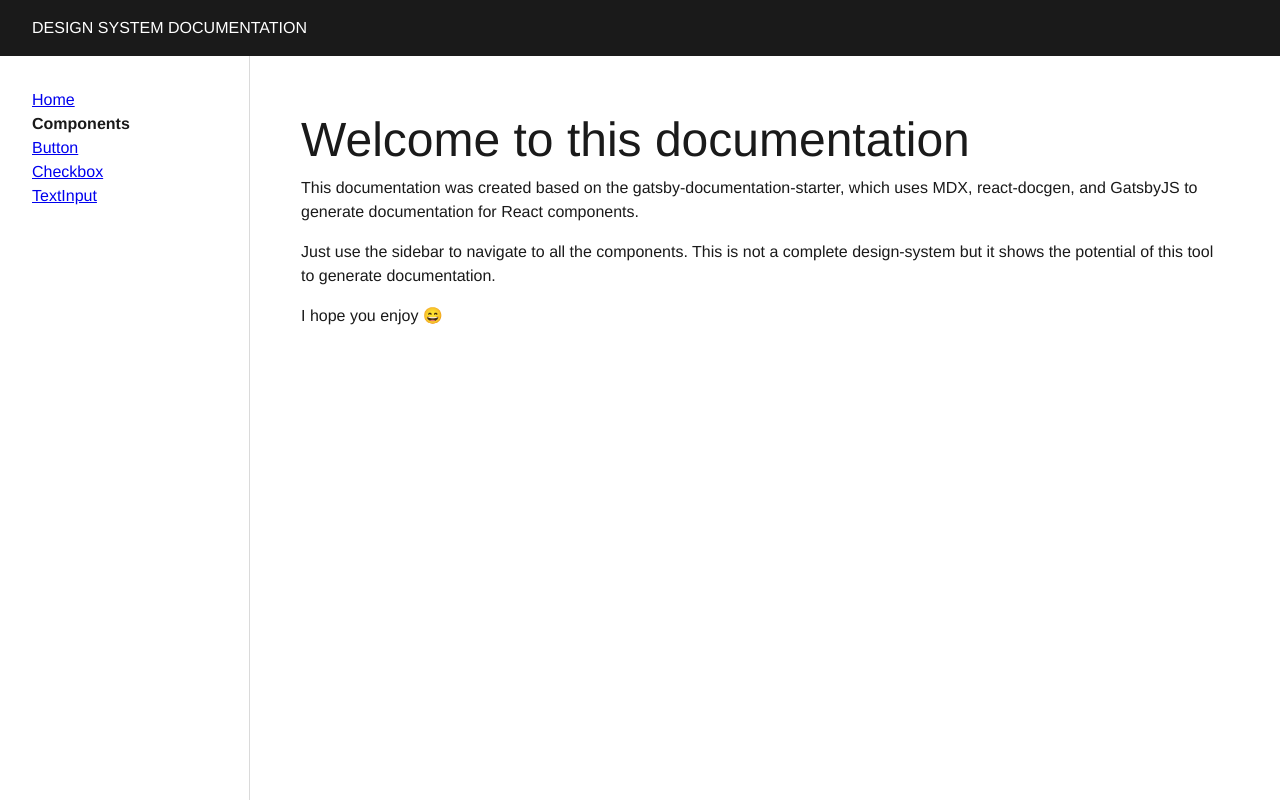
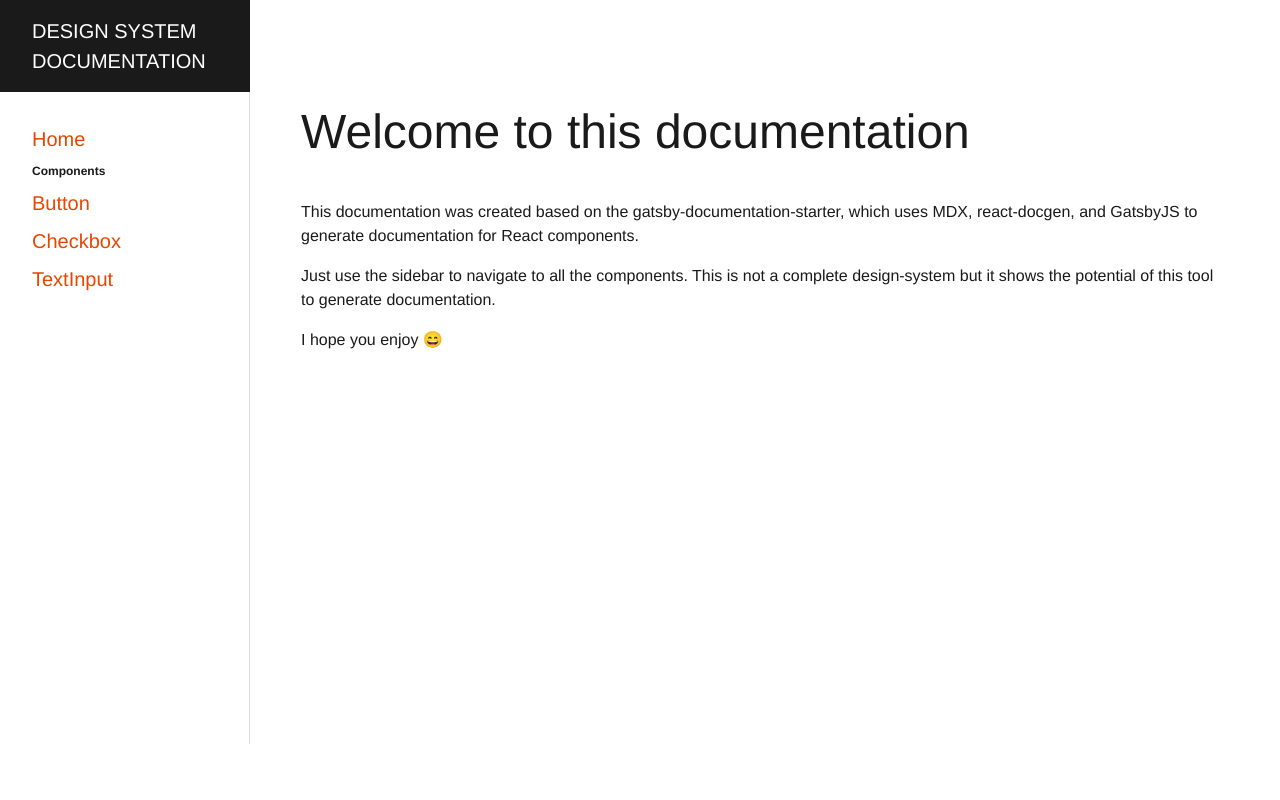
Before and after one commit to gui-santos/design-system, a Gatsby site: page / in a window 1280 px wide. Built offline with nearby package versions, Linux system fonts and the light colour scheme; Gatsby itself is replaced by a stand-in of ours; some packages are replaced by stand-ins of ours.

Commit message:
feat: layout changes

```diff
--- a/design-system/_constants.js
+++ b/design-system/_constants.js
@@ -2,7 +2,7 @@ export const colors = {
   primary: '#e84600',
   primaryHover: '#ff6e30',
   secondaryHover: '#ffe4d8',
-  gray: '#dadada',
+  gray: '#887575',
   shadow: 'rgba(0, 0, 0, 0.35)',
 };
 
--- a/src/components/Playground/index.jsx
+++ b/src/components/Playground/index.jsx
@@ -16,7 +16,9 @@ const Grid = styled.div`
   display: grid;
   grid-template-columns: 3fr 1fr;
   grid-column-gap: 2rem;
+  padding-right: 2rem;
   margin-bottom: 3rem;
+  border: 1px solid #dadada;
 `;
 
 const LiveWrapper = styled.div`
@@ -28,9 +30,11 @@ const PreviewWrapper = styled.div`
   display: flex;
   align-items: center;
   justify-content: center;
+  flex-grow: 1;
   min-height: 300px;
   padding: 1rem;
-  border: 1px solid #dadada;
+  border-right: 1px solid #dadada;
+  box-shadow: inset 0 0 10px 0px rgba(0, 0, 0, 0.15);
 `;
 
 function Playground({
--- a/src/components/header.js
+++ b/src/components/header.js
@@ -4,8 +4,10 @@ import styled from 'styled-components';
 import { Link } from 'gatsby';
 
 const Wrapper = styled.header`
+  width: 100%;
   background-color: #1a1a1a;
   padding: 1rem 2rem;
+  font-size: 1.25rem;
   font-weight: lighter;
   text-transform: uppercase;
 `;
--- a/src/components/layout.css
+++ b/src/components/layout.css
@@ -251,6 +251,7 @@ img {
 
 h1 {
   margin: 0;
+  margin-bottom: 2rem;
   padding: 0;
   font-weight: normal;
   font-size: 3rem;
--- a/src/components/layout.js
+++ b/src/components/layout.js
@@ -4,7 +4,6 @@ import { StaticQuery, graphql } from 'gatsby';
 import styled from 'styled-components';
 
 import './layout.css';
-import Header from './header';
 import Sidebar from './sidebar';
 
 const layoutQuery = graphql`
@@ -41,7 +40,7 @@ const ContentWrapper = styled.div`
 
 const Content = styled.div`
   margin: 0 auto;
-  padding: 3rem 1rem 6rem;
+  padding: 6rem 1rem;
   max-width: 960px;
   flex-grow: 1;
 `;
@@ -57,16 +56,13 @@ function Layout({ children }) {
   return (
     <StaticQuery query={layoutQuery}>
       {({ site, allMdx }) => (
-        <>
-          <Header siteTitle={site.siteMetadata.title} />
         <ContentWrapper>
           <Sidebar
             components={filterAllMdx(allMdx.edges)}
-              sidebarLinks={site.siteMetadata.sidebar.pages}
+            siteMetadata={site.siteMetadata}
           />
           <Content>{children}</Content>
         </ContentWrapper>
-        </>
       )}
     </StaticQuery>
   );
--- a/src/components/page-docs-template.js
+++ b/src/components/page-docs-template.js
@@ -25,7 +25,7 @@ function PageDocsTemplate({ children, data }) {
         <SEO title={componentMetadata.displayName} />
         {children}
 
-        <h2>{componentMetadata.displayName}</h2>
+        <h1>{componentMetadata.displayName}</h1>
         <p>{componentMetadata.docblock}</p>
 
         <MDXRenderer tableOfContents={mdx.tableOfContents}>
--- a/src/components/sidebar.js
+++ b/src/components/sidebar.js
@@ -3,17 +3,44 @@ import PropTypes from 'prop-types';
 import styled from 'styled-components';
 import { Link } from 'gatsby';
 
+import { colors } from '../../design-system/_constants';
+import Header from './header';
+
+const Wrapper = styled.div`
+  display: flex;
+  flex-direction: column;
+  width: 250px;
+`;
+
 const Nav = styled.nav`
-  width: 250px;
   background-color: #fff;
   border-right: 1px solid #dadada;
   padding: 2rem;
+  height: 100%;
+
+  & a {
+    display: block;
+    font-size: 1.25rem;
+    color: ${colors.primary};
+    text-decoration: none;
+    margin-bottom: 0.5rem;
+  }
+  & a:hover {
+    color: ${colors.primaryHover};
+  }
+  & strong {
+    display: block;
+    font-size: 0.75rem;
+    margin-bottom: 0.5rem;
+  }
 `;
 
-function Sidebar({ components, sidebarLinks }) {
+function Sidebar({ components, siteMetadata }) {
   return (
+    <Wrapper>
+      <Header siteTitle={siteMetadata.title} />
       <Nav>
-      {sidebarLinks.map((sidebarPage, idx) => (
+        {siteMetadata.sidebar.pages.map((sidebarPage, idx) => (
           <div key={idx}>
             <Link to={sidebarPage.slug}>{sidebarPage.title}</Link>
           </div>
@@ -30,6 +57,7 @@ function Sidebar({ components, sidebarLinks }) {
           </div>
         ))}
       </Nav>
+    </Wrapper>
   );
 }
 
```
Also changed, not shown: design-system/TextInput/TextInput.mdx (+1 -1 lines), src/components/Playground/PlaygroundControllers.jsx (+7 -2 lines). Lines whose indentation alone changed are shown as unchanged.
